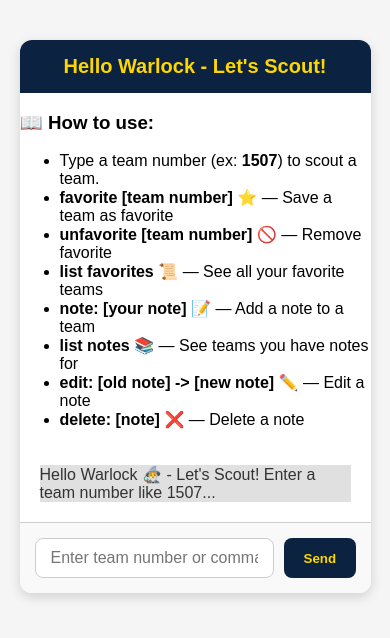
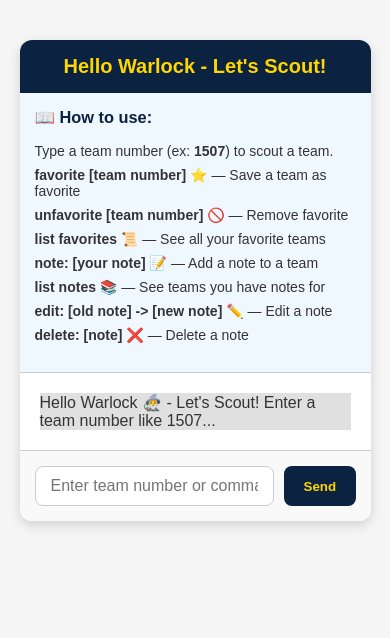
Before and after one commit to cschaus1507/warlocks-scout-bot-2025, a Flask app: page / in a window 390 px wide. Shown: the top 638 px of the page. Run offline with Flask 3, Linux system fonts and the light colour scheme.

Commit message:
Update index.html

```diff
--- a/templates/index.html
+++ b/templates/index.html
@@ -101,6 +101,27 @@
       .chat-container {
         width: 90%;
       }
+      .chat-instructions {
+  background-color: #f0f8ff;
+  padding: 15px;
+  border-bottom: 1px solid #ccc;
+  font-size: 14px;
+  color: #333;
+}
+
+.chat-instructions h3 {
+  margin-top: 0;
+  color: #0b2240;
+}
+
+.chat-instructions ul {
+  list-style-type: none;
+  padding: 0;
+}
+
+.chat-instructions li {
+  margin-bottom: 8px;
+}
     }
   </style>
 </head>
```
